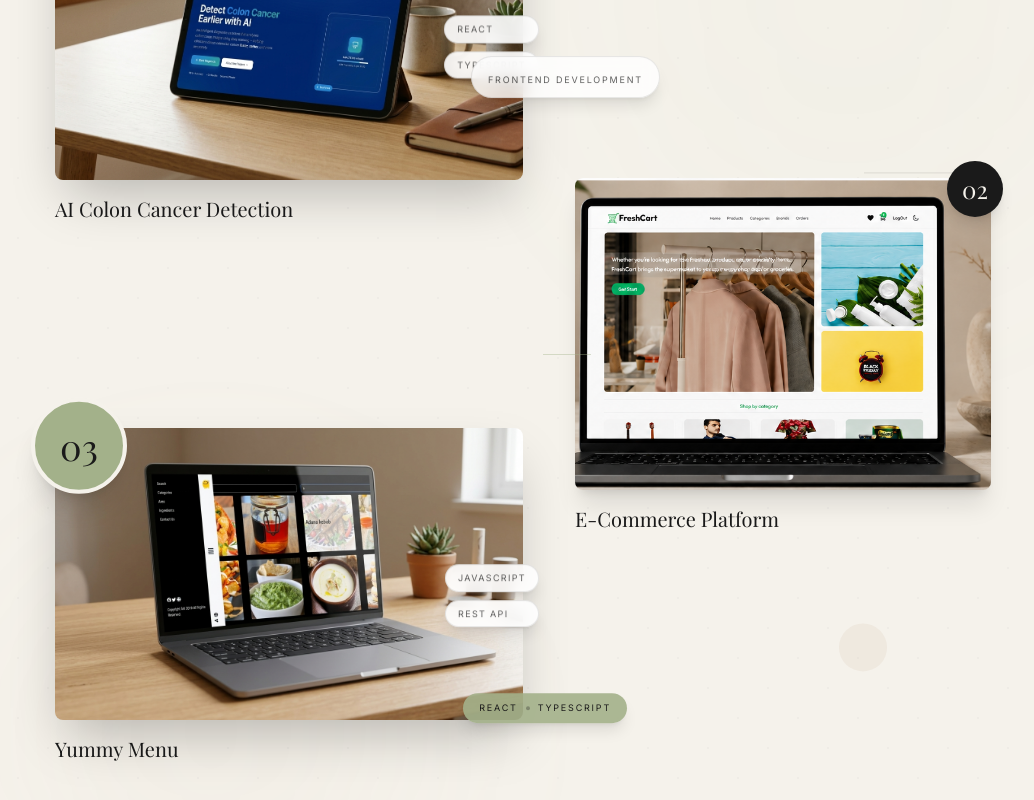
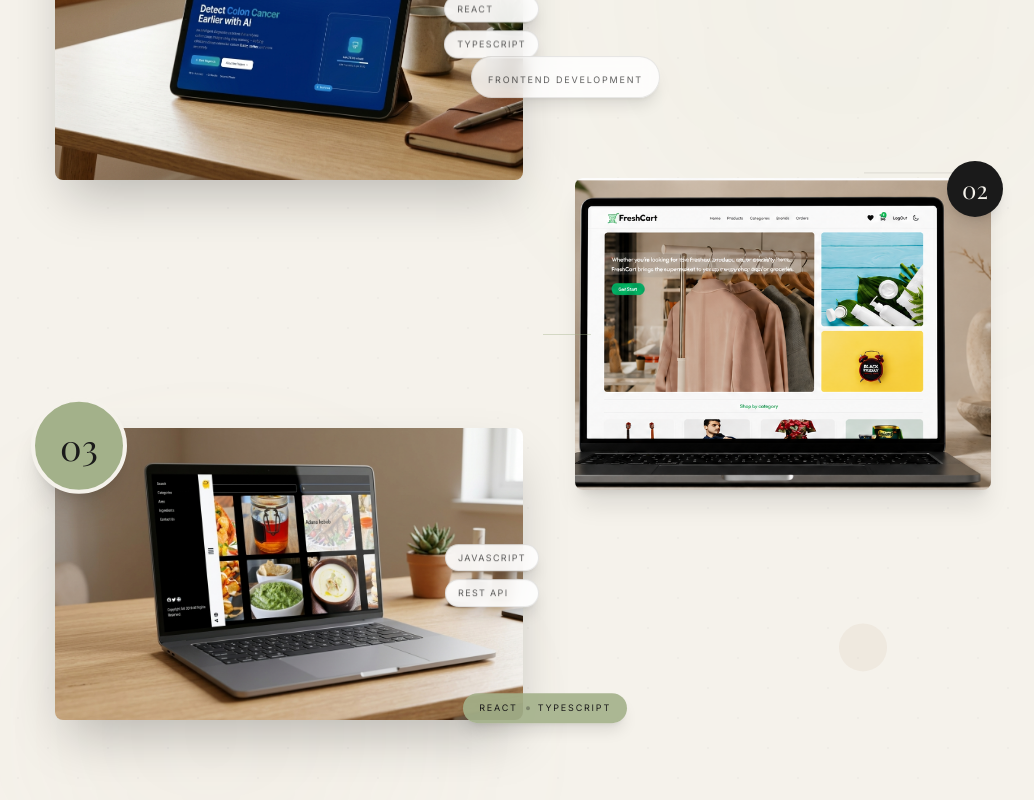
Before and after one commit to Hagaratef4/hagarPortfolio, a Next.js app: page / in a window 1280 px wide. Shown: the part 1867-2667 px from the top of the page, without its empty margins (117-1151 px from the left). Built offline with nearby package versions, Linux system fonts and the light colour scheme; a web font is replaced by a local one.

Commit message:
last version

```diff
--- a/components/Projects.tsx
+++ b/components/Projects.tsx
@@ -192,11 +192,21 @@ export default function Projects() {
                   <span className="font-serif text-3xl md:text-4xl text-charcoal font-light">01</span>
                 </motion.div>
 
-                {/* Project Title - Below Image (All Devices) */}
-                <div className="mt-4">
+                {/* Project Title - Mobile/Tablet Below Image */}
+                <div className="lg:hidden mt-4">
                   <h3 className="font-serif text-lg md:text-xl text-charcoal leading-tight">
                     {colonAI.title}
                   </h3>
+                </div>
+
+                {/* Project Title - Desktop Hover Overlay */}
+                <div className="hidden lg:block absolute bottom-0 left-0 right-0 p-4 bg-white/95 backdrop-blur-sm rounded-lg shadow-xl border border-charcoal/5 pointer-events-none opacity-0 translate-y-4 group-hover:opacity-100 group-hover:translate-y-0 transition-all duration-300">
+                  <div className="flex items-center justify-between">
+                    <h3 className="font-serif text-lg md:text-xl text-charcoal leading-tight">
+                      {colonAI.title}
+                    </h3>
+                    <ArrowUpRight className="h-5 w-5 text-olive" strokeWidth={1.5} />
+                  </div>
                 </div>
 
                 {/* Tech Labels - Desktop Only */}
@@ -260,9 +270,16 @@ export default function Projects() {
                   <span className="font-serif text-2xl text-cream font-light">02</span>
                 </motion.div>
 
-                {/* Project Title - Below Image (All Devices) */}
-                <div className="mt-4">
+                {/* Project Title - Mobile/Tablet Below Image */}
+                <div className="lg:hidden mt-4">
                   <h3 className="font-serif text-lg md:text-xl text-charcoal leading-tight">
+                    {eCommerce.title}
+                  </h3>
+                </div>
+
+                {/* Project Title - Desktop Hover Overlay */}
+                <div className="hidden lg:block absolute bottom-0 left-0 right-0 p-4 bg-gradient-to-t from-charcoal/95 via-charcoal/80 to-transparent pointer-events-none opacity-0 translate-y-4 group-hover:opacity-100 group-hover:translate-y-0 transition-all duration-300">
+                  <h3 className="font-serif text-base text-cream leading-tight mb-1">
                     {eCommerce.title}
                   </h3>
                 </div>
@@ -316,11 +333,20 @@ export default function Projects() {
                   <span className="font-serif text-3xl md:text-4xl text-charcoal font-light">03</span>
                 </motion.div>
 
-                {/* Project Title - Below Image (All Devices) */}
-                <div className="mt-4">
+                {/* Project Title - Mobile/Tablet Below Image */}
+                <div className="lg:hidden mt-4">
                   <h3 className="font-serif text-lg md:text-xl text-charcoal leading-tight">
                     {yummyMenu.title}
                   </h3>
+                </div>
+
+                {/* Project Title - Desktop Hover Overlay */}
+                <div className="hidden lg:block absolute bottom-0 left-0 right-0 p-4 bg-white/95 backdrop-blur-sm rounded-lg shadow-xl border border-charcoal/5 pointer-events-none opacity-0 translate-y-4 group-hover:opacity-100 group-hover:translate-y-0 transition-all duration-300">
+                  <div className="flex items-center justify-between">
+                    <h3 className="font-serif text-lg md:text-xl text-charcoal leading-tight">
+                      {yummyMenu.title}
+                    </h3>
+                  </div>
                 </div>
 
                 {/* Tech Labels - Desktop Only */}
```
